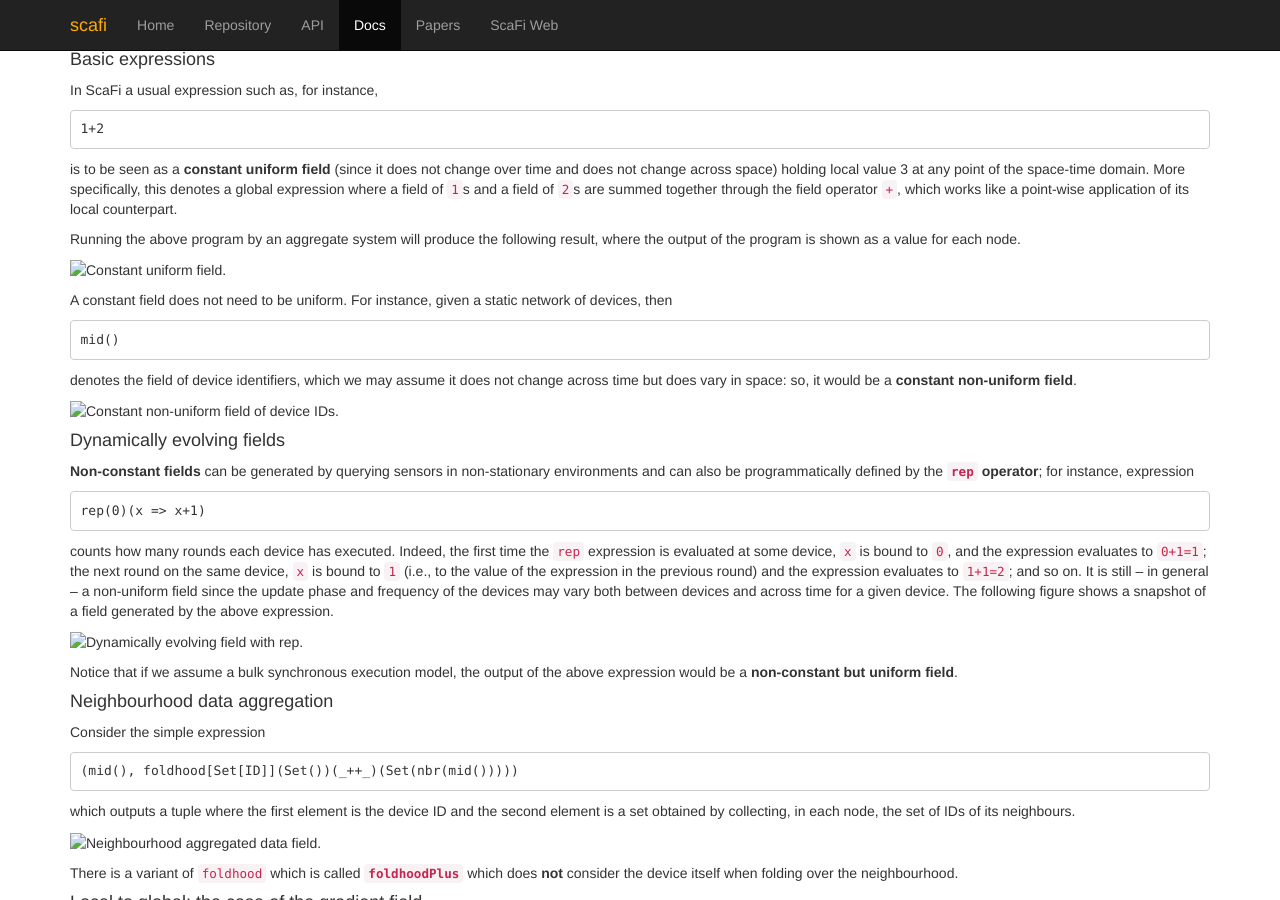
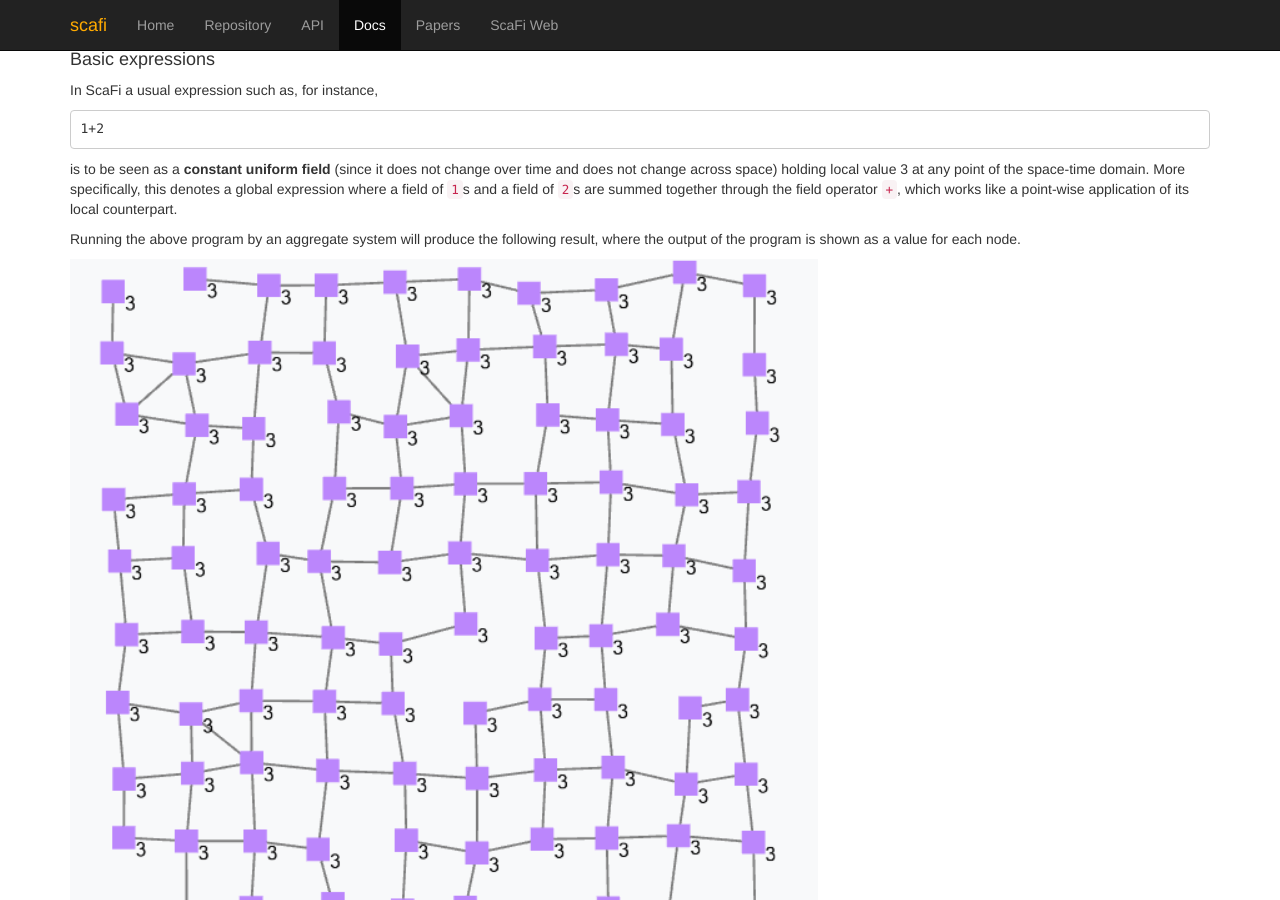
Before and after one commit to scafi/scafi.github.io, a Jekyll site: the page built from pages/docs.md, in a window 1280 px wide and 900 px high, scrolled down 4276 px. Built offline with Jekyll 4.4.1, drawn with Linux system fonts in a browser that asks for light colours.

Commit message:
Fix imgs paths in doc

```diff
--- a/pages/docs.md
+++ b/pages/docs.md
@@ -249,7 +249,7 @@ is to be seen as a **constant uniform field** (since it does not change over tim
 
 Running the above program by an aggregate system will produce the following result, where the output of the program is shown as a value for each node.
 
-![Constant uniform field.](imgs/example-constant-uniform-field.png)
+![Constant uniform field.](/imgs/example-constant-uniform-field.png)
 
 A constant field does not need to be uniform. For instance, given a static network of devices, then
 
@@ -259,7 +259,7 @@ mid()
 
 denotes the field of device identifiers, which we may assume it does not change across time but does vary in space: so, it would be a **constant non-uniform field**.
 
-![Constant non-uniform field of device IDs.](imgs/example-mid.png)
+![Constant non-uniform field of device IDs.](/imgs/example-mid.png)
 
 #### Dynamically evolving fields
 
@@ -272,7 +272,7 @@ rep(0)(x => x+1)
 
 counts how many rounds each device has executed. Indeed, the first time the `rep` expression is evaluated at some device, `x` is bound to `0`, and the expression evaluates to `0+1=1`; the next round on the same device, `x` is bound to `1` (i.e., to the value of the expression in the previous round) and the expression evaluates to `1+1=2`; and so on. It is still -- in general -- a non-uniform field since the update phase and frequency of the devices may vary both between devices and across time for a given device. The following figure shows a snapshot of a field generated by the above expression.
 
-![Dynamically evolving field with rep.](imgs/example-rep.png)
+![Dynamically evolving field with rep.](/imgs/example-rep.png)
 
 Notice that if we assume a bulk synchronous execution model, the output of the above expression would be a **non-constant but uniform field**.
 
@@ -286,7 +286,7 @@ Consider the simple expression
 
 which outputs a tuple where the first element is the device ID and the second element is a set obtained by collecting, in each node, the set of IDs of its neighbours.
 
-![Neighbourhood aggregated data field.](imgs/example-foldhood.png)
+![Neighbourhood aggregated data field.](/imgs/example-foldhood.png)
 
 There is a variant of `foldhood` which is called **`foldhoodPlus`** which does **not** consider the device itself when folding over the neighbourhood.
 
@@ -317,7 +317,7 @@ Specifically:
 
 The output of this gradient (once stabilised after some rounds) is as follows.
 
-![Gradient field.](imgs/example-gradient.png)
+![Gradient field.](/imgs/example-gradient.png)
 
 Such a gradient algorithm is **self-healing**: perturbing the network (e.g. moving nodes, changing sources) will make the gradient adjust to eventually converge to the "correct" field.
 
```
